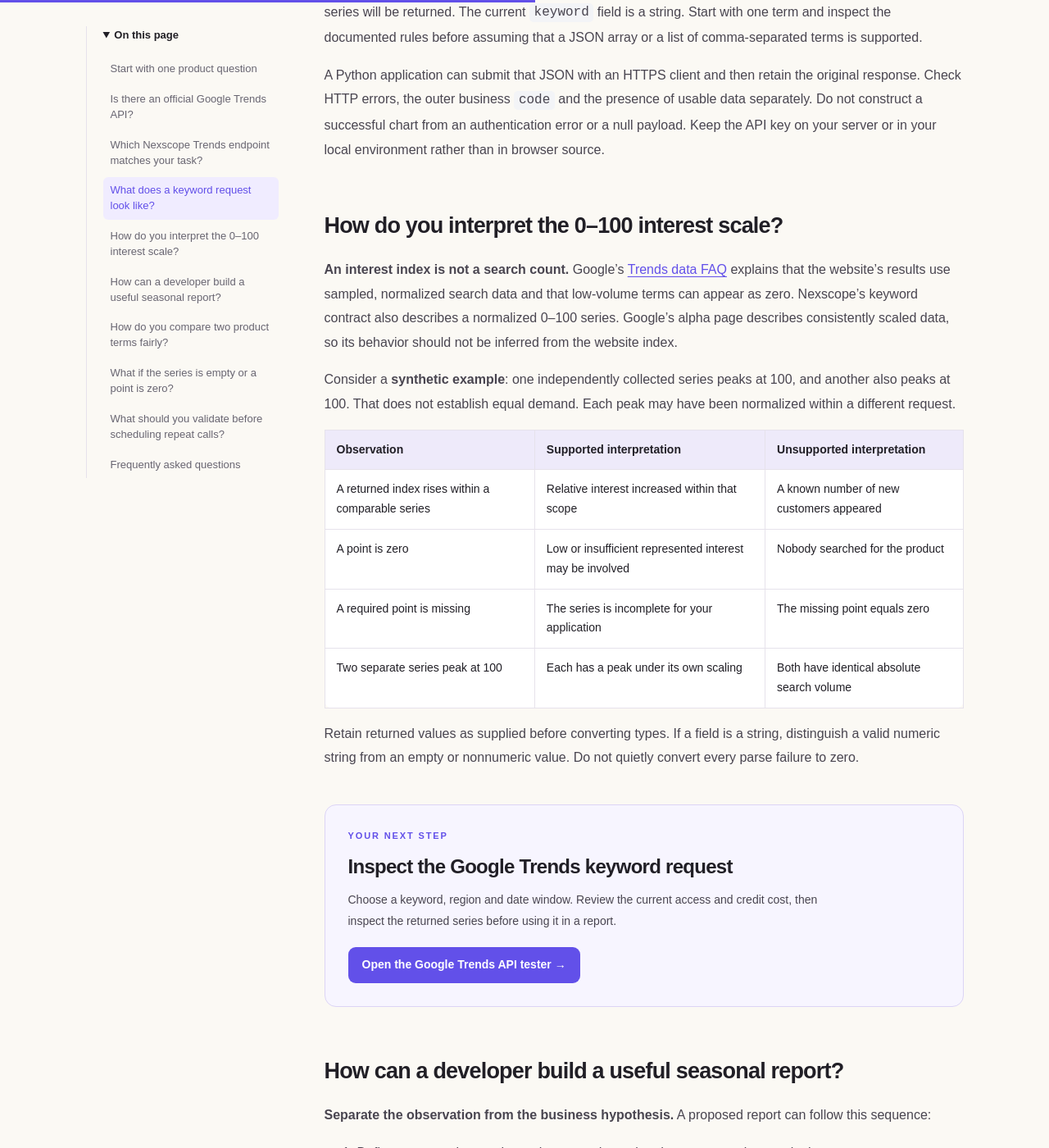
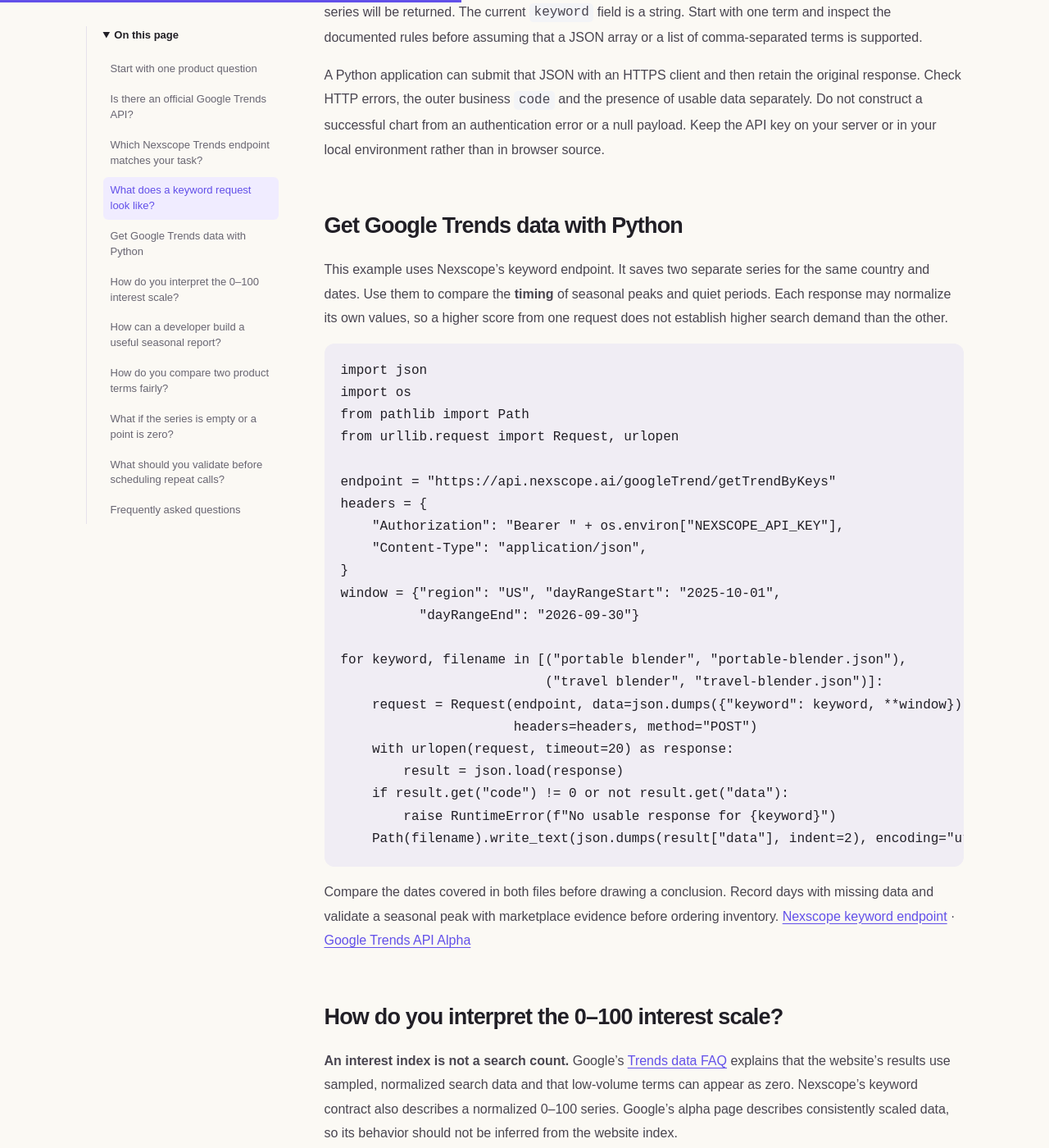
Before and after one commit to nexscope-ai/ecommerce-ai-tools, a Jekyll site: the page built from docs/guides/google-trends-api-guide.md, in a window 1280 px wide and 1400 px high, scrolled down 3280 px. Shown: the whole window at 82% size. Built offline with Jekyll 4.4.1, drawn with Linux system fonts in a browser that asks for light colours; some of the changed text lies outside the part shown.

Commit message:
Publish product data guides and refresh the Data catalog description

````diff
--- a/docs/guides/google-trends-api-guide.md
+++ b/docs/guides/google-trends-api-guide.md
@@ -4,12 +4,12 @@ learning_topic: agents
 related_topics: [visibility, research]
 content_kind: guide
 title: "How to Check Product Seasonality with Google Trends | Nexscope"
-description: "Check product seasonality with a fixed keyword, country and date window. Interpret Google Trends scores, compare periods and avoid confusing interest with sales."
+description: "Check product seasonality with Google Trends data in Python. Compare two keywords over the same dates and interpret normalized interest scores."
 permalink: /guides/google-trends-api/
 date_published: 2026-10-28
-date_modified: 2026-10-30
-last_modified_at: 2026-10-30
-last_reviewed: 2026-10-30
+date_modified: 2026-11-19
+last_modified_at: 2026-11-19
+last_reviewed: 2026-11-19
 author: Nexscope Team
 schema_type: Article
 og_type: article
@@ -102,6 +102,37 @@ The request defines a past annual window; it does not imply that the example has
 
 A Python application can submit that JSON with an HTTPS client and then retain the original response. Check HTTP errors, the outer business `code` and the presence of usable data separately. Do not construct a successful chart from an authentication error or a null payload. Keep the API key on your server or in your local environment rather than in browser source.
 
+## Get Google Trends data with Python
+
+This example uses Nexscope's keyword endpoint. It saves two separate series for the same country and dates. Use them to compare the **timing** of seasonal peaks and quiet periods. Each response may normalize its own values, so a higher score from one request does not establish higher search demand than the other.
+
+```python
+import json
+import os
+from pathlib import Path
+from urllib.request import Request, urlopen
+
+endpoint = "https://api.nexscope.ai/googleTrend/getTrendByKeys"
+headers = {
+    "Authorization": "Bearer " + os.environ["NEXSCOPE_API_KEY"],
+    "Content-Type": "application/json",
+}
+window = {"region": "US", "dayRangeStart": "2025-10-01",
+          "dayRangeEnd": "2026-09-30"}
+
+for keyword, filename in [("portable blender", "portable-blender.json"),
+                          ("travel blender", "travel-blender.json")]:
+    request = Request(endpoint, data=json.dumps({"keyword": keyword, **window}).encode(),
+                      headers=headers, method="POST")
+    with urlopen(request, timeout=20) as response:
+        result = json.load(response)
+    if result.get("code") != 0 or not result.get("data"):
+        raise RuntimeError(f"No usable response for {keyword}")
+    Path(filename).write_text(json.dumps(result["data"], indent=2), encoding="utf-8")
+```
+
+Compare the dates covered in both files before drawing a conclusion. Record days with missing data and validate a seasonal peak with marketplace evidence before ordering inventory. [Nexscope keyword endpoint](https://www.nexscope.ai/api-docs/google-trends-by-keywords) · [Google Trends API Alpha](https://developers.google.com/search/apis/trends)
+
 ## How do you interpret the 0–100 interest scale?
 
 **An interest index is not a search count.** Google's [Trends data FAQ](https://support.google.com/trends/answer/4365533?hl=en) explains that the website's results use sampled, normalized search data and that low-volume terms can appear as zero. Nexscope's keyword contract also describes a normalized 0–100 series. Google's alpha page describes consistently scaled data, so its behavior should not be inferred from the website index.
--- a/scripts/build_api_docs.mjs
+++ b/scripts/build_api_docs.mjs
@@ -270,7 +270,7 @@ export function buildPages(snapshot) {
   const hero = `<section class="catalog-hero" aria-labelledby="api-directory-title">
     <div>
       <h1 id="api-directory-title"><span class="api-title-accent">Ecommerce Data</span> APIs</h1>
-      <p class="catalog-description">Find product details, reviews, keywords and supplier offers across Amazon, TikTok Shop, 1688 and more.</p>
+      <p class="catalog-description">Use Nexscope product data APIs to look up product details, prices, reviews, keywords and supplier offers across Amazon, TikTok Shop, 1688 and more.</p>
       <p class="catalog-size">${snapshot.entries.length} APIs across ${groups.size} categories</p>
     </div>
     <aside class="catalog-trial" aria-label="API trial">
@@ -280,14 +280,14 @@ export function buildPages(snapshot) {
     </aside>
   </section>`;
   const content = `${hero}<div id="api-directory" class="catalog-directory" data-data-directory data-directory-kind="root">${searchControls('Search all APIs','category',groups.size,true)}${chips}${switcher}<div class="catalog-results"><p data-api-count role="status" aria-live="polite">${groups.size} categories found</p><button type="button" data-reset-filters hidden>Clear filters</button></div><p data-api-empty hidden>No matching APIs. Try another search or clear your filters.</p><section data-results-kind="categories" data-api-group="Categories"><div class="api-directory">${categories.join('')}</div></section><section data-results-kind="apis" data-api-group="APIs" hidden><div class="api-directory">${operations.sort((a,b)=>compareUsage(a.entry.usage,b.entry.usage)).map(item=>item.html).join('')}</div></section></div>${taskLinks ? `<nav class="api-intent-navigation" aria-label="Common ecommerce data tasks">${taskLinks}</nav>` : ''}${workflowMarkup(groups)}${selectionHelp(rootCopy)}${usageNote(snapshot)}`;
-  return new Map([['index.md',page('Ecommerce Data APIs for Amazon, TikTok & 1688 | Nexscope','Explore ecommerce APIs for Amazon, TikTok Shop and 1688. Test product, review and sourcing endpoints with 1,000 free trial credits for new accounts.','',content)],...pages]);
+  return new Map([['index.md',page('Ecommerce Data APIs for Amazon, TikTok & 1688 | Nexscope','Explore ecommerce product data APIs for Amazon, TikTok Shop and 1688. Test product price, review and supplier endpoints with 1,000 free trial credits for new accounts.','',content)],...pages]);
 }
 
 export function renderStandalone(source, snapshot) {
   const title = JSON.parse(source.match(/^title: (.+)$/m)[1]);
   const description = JSON.parse(source.match(/^description: (.+)$/m)[1]);
   const path = source.match(/^permalink: (.+)$/m)[1];
-  const modifiedAt = [copyReviewedAt,snapshot.generatedAt,snapshot.usageUpdatedAt,snapshot.creditBasis === 'public-historical-statistics' ? null : snapshot.creditUpdatedAt].filter(Boolean).sort((a,b)=>Date.parse(b)-Date.parse(a))[0];
+  const modifiedAt = [copyReviewedAt, path === '/data/' && '2026-11-19',snapshot.generatedAt,snapshot.usageUpdatedAt,snapshot.creditBasis === 'public-historical-statistics' ? null : snapshot.creditUpdatedAt].filter(Boolean).sort((a,b)=>Date.parse(b)-Date.parse(a))[0];
   const category=path==='/data/' ? null : snapshot.entries.find(e=>categoryPath(e.categorySlug)===path)?.categorySlug;
   const selected=[...snapshot.entries.filter(e=>!category||e.categorySlug===category)].sort((a,b)=>compareUsage(a.usage,b.usage));
   const groups=new Map([...Map.groupBy(snapshot.entries,e=>e.categorySlug)].sort(([a],[b])=>compareUsage(snapshot.categoryUsage?.[a],snapshot.categoryUsage?.[b])));
````
Also changed, not shown: docs/ecommerce-trends/1688-image-search-sourcing.md (+8 -4 lines), docs/guides/amazon-asin-lookup-api.md (added, +61 -0 lines), docs/guides/amazon-price-history.md (+5 -3 lines), docs/guides/amazon-price-tracker-google-sheets.md (added, +106 -0 lines), docs/guides/walmart-price-history.md (added, +64 -0 lines), docs/guides/walmart-product-keyword-api.md (+5 -3 lines).
